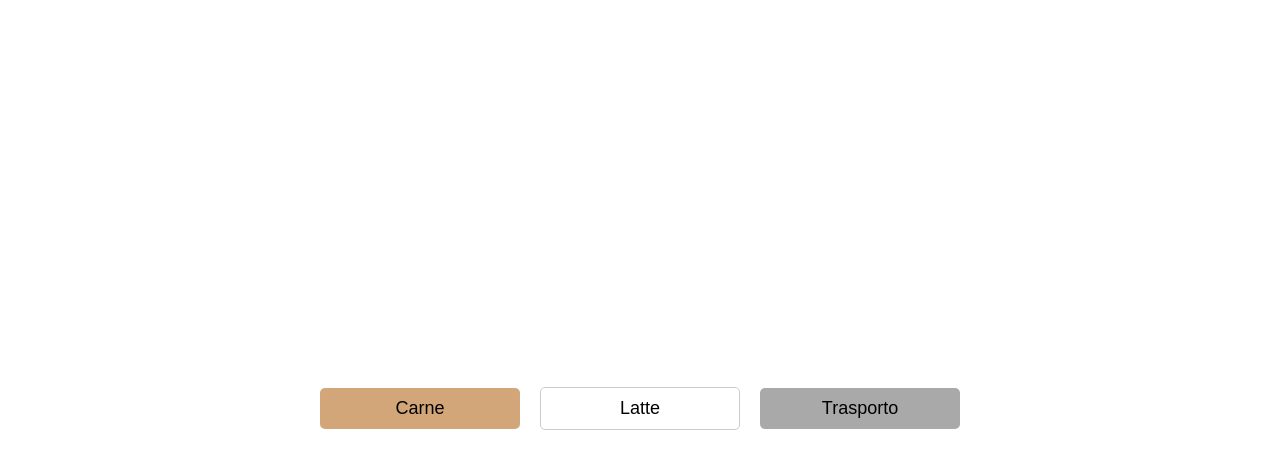
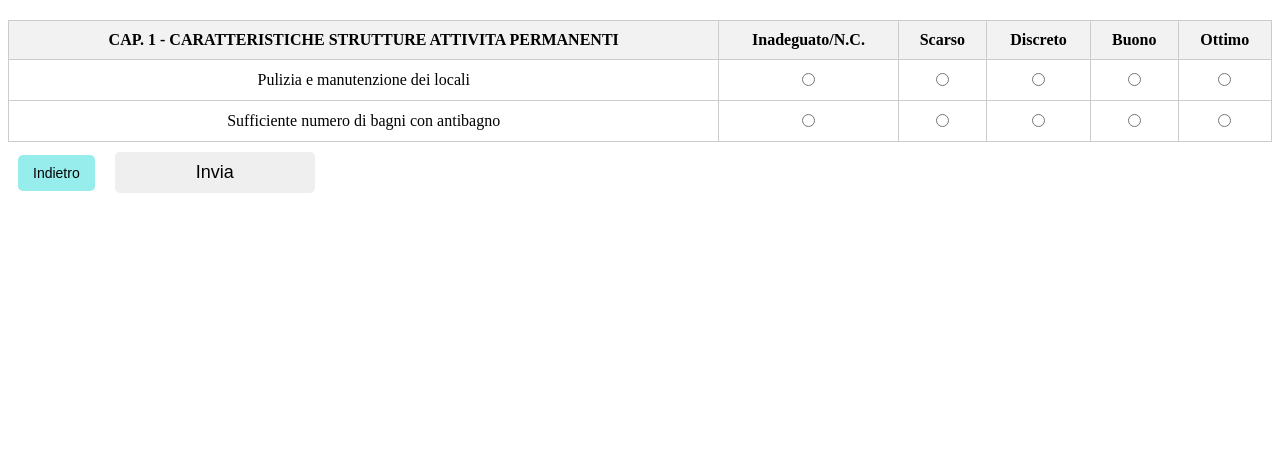
Before and after one commit to MetalGandix/rating_system_angular_express, an Angular app: page /new-rating in a window 1280 px wide. Shown: the top 468 px of the page. Built offline with nearby package versions, Linux system fonts and the light colour scheme.

Commit message:
Cambiato tutto per affiliarsi al nuovo excel

```diff
--- a/src/app/app-routing/app-routing.module.ts
+++ b/src/app/app-routing/app-routing.module.ts
@@ -3,11 +3,12 @@ import { RouterModule, Routes } from '@angular/router';
 import { NavigationComponent } from '../navigation/navigation.component';
 import { NewRatingComponent } from '../new-rating/new-rating.component';
 import { ViewRatingsComponent } from '../view-ratings/view-ratings.component';
+import { InsertRatingComponent } from '../insert-rating/insert-rating.component';
 
 
 const routes: Routes = [
   { path: '', component: NavigationComponent },
-  { path: 'new-rating', component: NewRatingComponent },
+  { path: 'new-rating', component: InsertRatingComponent },
   { path: 'view-ratings', component: ViewRatingsComponent }
 ];
 
--- a/src/app/app.module.ts
+++ b/src/app/app.module.ts
@@ -8,13 +8,15 @@ import { NavigationComponent } from './navigation/navigation.component';
 import { AppRoutingModule } from './app-routing/app-routing.module';
 import { FormsModule } from '@angular/forms';
 import { HttpClientModule } from '@angular/common/http';
+import { InsertRatingComponent } from './insert-rating/insert-rating.component';
 
 @NgModule({
   declarations: [
     AppComponent,
     NewRatingComponent,
     ViewRatingsComponent,
-    NavigationComponent
+    NavigationComponent,
+    InsertRatingComponent
   ],
   imports: [
     AppRoutingModule,
--- /dev/null
+++ b/src/app/insert-rating/insert-rating.component.css
@@ -0,0 +1,94 @@
+.rating-table {
+    width: 100%;
+    border-collapse: collapse;
+    margin-top: 20px;
+  }
+
+  .rating-table, .rating-table th, .rating-table td {
+    border: 1px solid #ddd;
+  }
+
+  .rating-table th, .rating-table td {
+    text-align: left;
+    padding: 8px;
+  }
+
+  .rating-table th {
+    background-color: #f2f2f2;
+  }
+
+  /* Opzionale: aggiungi stili per rendere la tabella più bella */
+  .rating-table tr:hover {
+    background-color: #f5f5f5;
+  }
+
+  .rating-table tbody td input[type="radio"] {
+    margin-right: 5px;
+  }
+
+  button {
+    padding: 10px 15px;
+    margin: 5px;
+    border: none;
+    border-radius: 5px;
+    cursor: pointer;
+    transition: background-color 0.3s ease;
+    font-size: 18px;  /* dimensione font più grande */
+    width: 200px;     /* larghezza fissa per i bottoni */
+    margin: 10px;     /* maggiore margine tra i bottoni */
+  }
+
+  button:hover {
+    background-color: #eee;
+  }
+
+  .rating-table {
+    width: 100%;
+    border-collapse: collapse;
+    margin-top: 20px;
+  }
+
+  .rating-table th, .rating-table td {
+    border: 1px solid #ccc;
+    padding: 10px;
+    text-align: center;
+  }
+
+  .rating-table thead {
+    background-color: #f5f5f5;
+  }
+
+  button[ng-reflect-router-link="/"] {
+    background-color: transparent;  /* per rimuovere lo stile da un pulsante specifico */
+    font-size: 14px;
+    width: auto;
+  }
+
+  button.carne-btn {
+    background-color: #d2a679;  /* marroncino chiaro */
+  }
+
+  button.latte-btn {
+    background-color: white;
+    color: black;  /* colore del testo nero per maggiore leggibilità */
+    border: 1px solid #ccc;  /* un leggero bordo per differenziarlo dallo sfondo */
+  }
+
+  button.trasporto-btn {
+    background-color: #a9a9a9;  /* grigio */
+  }
+
+  .container {
+    display: flex;
+    justify-content: center;
+    align-items: center;
+    height: 100vh;  /* per prendere l'intera altezza della vista */
+    flex-direction: column;  /* per disporre i bottoni verticalmente */
+  }
+
+  /* ... gli stili esistenti ... */
+
+.container.choosen {
+  height: auto;  /* ripristina l'altezza normale del contenitore */
+  align-items: flex-start;  /* allinea i contenuti all'inizio */
+}
--- /dev/null
+++ b/src/app/insert-rating/insert-rating.component.html
@@ -0,0 +1,32 @@
+<div>
+
+    <!-- Tabella per Trasporto -->
+    <table class="rating-table">
+        <thead>
+            <tr>
+                <th>CAP. 1 - CARATTERISTICHE STRUTTURE ATTIVITA PERMANENTI</th>
+                <th *ngFor="let option of ['Inadeguato/N.C.', 'Scarso', 'Discreto', 'Buono', 'Ottimo']">{{ option }}</th>
+            </tr>
+        </thead>
+        <tbody>
+            <tr *ngFor="let question of questions; let i = index">
+
+                <!-- Verifica se dovresti visualizzare questa cella -->
+                <td *ngIf="shouldDisplayRiferimentoCell(i, questions)" [attr.rowspan]="riferimentoRowSpan[question.descrizione]">
+                  {{ question.descrizione }}
+                </td>
+                <td *ngFor="let option of ['Inadeguato/N.C.', 'Scarso', 'Discreto', 'Buono', 'Ottimo']">
+                    <label>
+                        <input type="radio" name="question-{{ question.id }}" value="{{ option }}"
+                            [(ngModel)]="question.risposta" [checked]="question.risposta === option">
+                    </label>
+                </td>
+            </tr>
+        </tbody>
+    </table>
+
+    <div style="align-self: center;">
+    <button style="background-color: rgb(151, 236, 236);" routerLink="/">Indietro</button>
+    <button (click)="submitRatings()">Invia</button>
+    </div>
+    </div>
--- /dev/null
+++ b/src/app/insert-rating/insert-rating.component.ts
@@ -0,0 +1,85 @@
+import { Component } from '@angular/core';
+import { RatingService } from '../rating.service';
+
+@Component({
+  selector: 'app-insert-rating',
+  templateUrl: './insert-rating.component.html',
+  styleUrls: ['./insert-rating.component.css']
+})
+export class InsertRatingComponent {
+
+  choosen: boolean = false;
+
+  riferimentoRowSpan: { [key: string]: number } = {};
+
+  questions: RatingQuestion[] = [
+    {
+      id: 1,
+      descrizione: 'Pulizia e manutenzione dei locali',
+    },
+    {
+      id: 2,
+      descrizione: 'Sufficiente numero di bagni con antibagno'
+    }
+  ];
+
+  constructor(private ratingService: RatingService) { }
+
+  ngOnInit() {
+    this.calculateRowSpans(this.questions);
+  }
+
+  calculateRowSpans(questions: RatingQuestion[]) {
+    let currentRiferimento = '';
+    let count = 0;
+
+    questions.forEach((question, index) => {
+      if (currentRiferimento !== question.descrizione) {
+        if (count > 0) {
+          this.riferimentoRowSpan[currentRiferimento] = count;
+        }
+        currentRiferimento = question.descrizione;
+        count = 1;
+      } else {
+        count++;
+      }
+
+      // Handle the last group
+      if (index === questions.length - 1) {
+        this.riferimentoRowSpan[currentRiferimento] = count;
+      }
+    });
+  }
+
+  shouldDisplayRiferimentoCell(index: number, questions: RatingQuestion[]): boolean {
+    if (index === 0) return true;
+    return questions[index].descrizione !== questions[index - 1].descrizione;
+  }
+
+  submitRatings() {
+    let selectedQuestions: RatingQuestion[] = [];
+    selectedQuestions = this.questions;
+
+    const ratingsToSend = {
+      questions: selectedQuestions
+    };
+
+    console.log(ratingsToSend);  // Questo ti mostrerà l'intero oggetto contenente la categoria e le domande
+
+    this.ratingService.saveRatings(ratingsToSend).subscribe({
+      next: response => {
+        console.log(response);
+      },
+      error: error => {
+        console.log(error);
+      }
+    });
+  }
+
+}
+
+export interface RatingQuestion {
+  id: number;
+  descrizione: string;
+  risposta?: string | number;
+}
```
Also changed, not shown: 1 other file (tests, documents, lock files or other folders).
